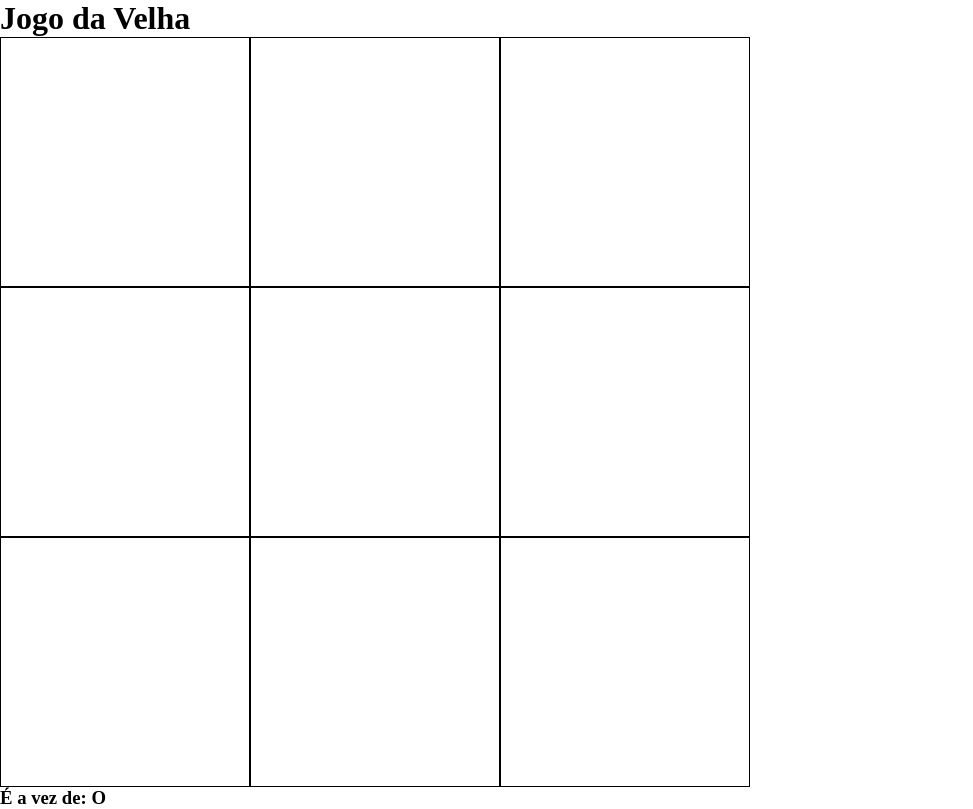
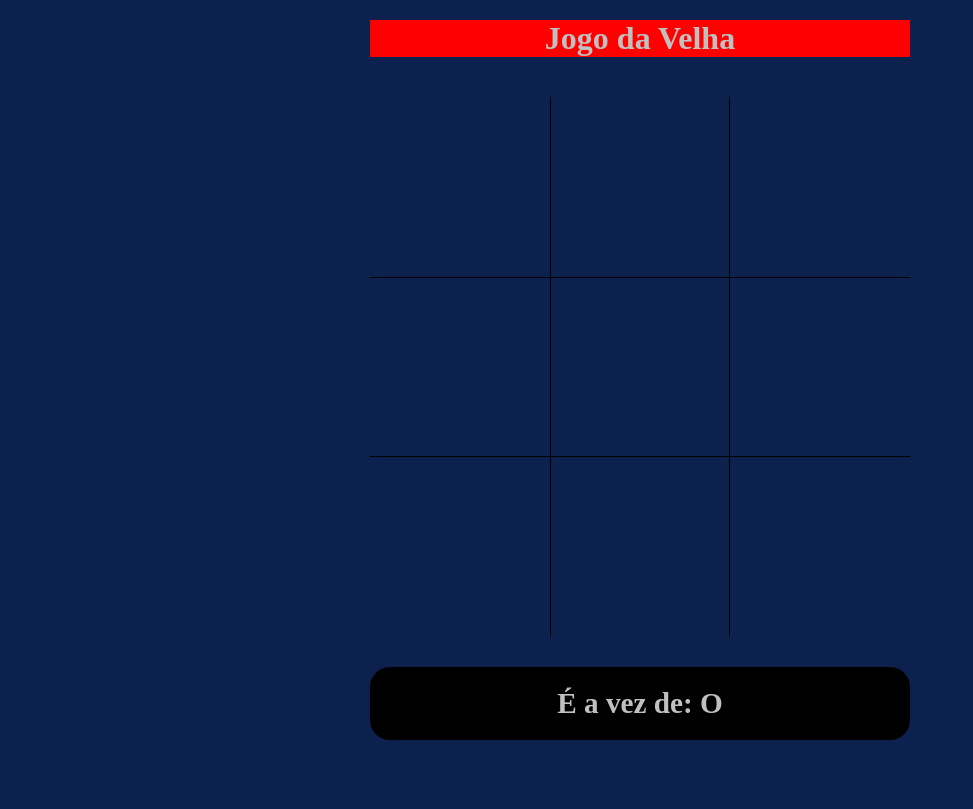
Before and after one commit to gabrielssconceicao/Tic-Tac-Toe, a React (Vite) app: page / in a window 1280 px wide. Shown: the whole page, without its empty margins (0-973 px from the left). Built offline with nearby package versions, Linux system fonts and the light colour scheme.

Commit message:
css pronto

```diff
--- a/src/App.css
+++ b/src/App.css
@@ -3,3 +3,7 @@
   padding: 0;
   box-sizing: border-box;
 }
+
+body {
+  background-color: #0d214f;
+}
--- a/src/App.jsx
+++ b/src/App.jsx
@@ -1,14 +1,9 @@
-import { useState } from 'react';
 import './App.css';
-import {Board} from './Components/Board';
+import { Board } from './Components/Board';
 
 export default function App() {
-  const [player, setPlayer] = useState('X');
-
   return (
     <div className="App">
-      <h1>Jogo da Velha</h1>
-
       <Board />
     </div>
   );
--- a/src/Components/Board/Board.css
+++ b/src/Components/Board/Board.css
@@ -1,9 +1,40 @@
 .board {
   height: fit-content;
   width: fit-content;
+  margin: 0 auto;
 }
 
 .squares {
   display: grid;
   grid-template-columns: repeat(3, 1fr);
+  height: fit-content;
+  margin-bottom: 30px;
 }
+
+.score {
+  padding: 20px;
+
+  display: flex;
+  justify-content: center;
+  align-items: center;
+  flex-direction: column;
+  gap: 20px;
+
+  font-size: 25px;
+  background-color: black;
+  border-radius: 20px;
+}
+
+.score button {
+  width: 40%;
+  height: 40px;
+
+  font-size: 20px;
+  font-weight: 600;
+
+  cursor: pointer;
+
+  background-color: #071330;
+  color: #c0c0c0;
+  border: 1px solid #c0c0c0;
+}
--- a/src/Components/Board/index.jsx
+++ b/src/Components/Board/index.jsx
@@ -65,6 +65,7 @@ export function Board() {
 
   return (
     <div className="board">
+      <h1>Jogo da Velha</h1>
       <div className="squares">
         {squares.map((el, index) => (
           <Square key={index} onClick={() => handleClick(index)} value={el} />
--- a/src/Components/Square/Square.css
+++ b/src/Components/Square/Square.css
@@ -1,17 +1,52 @@
+.board {
+  padding: 20px;
+  color: #c0c0c0;
+}
+
+h1 {
+  text-align: center;
+  margin-bottom: 40px;
+  background-color: red;
+  display: inline-block;
+  width: 100%;
+}
+
 .square {
-  min-width: 100px;
-  width: 250px;
-  max-width: 300px;
-
-  min-height: 100px;
-  height: 250px;
-  max-height: 300px;
-
-  border: 1px solid #000;
-
+  width: 180px;
+  height: 180px;
   display: flex;
   justify-content: center;
   align-items: center;
 
   font-size: 70px;
+
+  cursor: pointer;
 }
+
+.square:hover {
+  background-color: #07133095;
+}
+
+.square:nth-child(2) {
+  border-left: 1px solid #000;
+  border-right: 1px solid #000;
+}
+
+.square:nth-child(4) {
+  border-top: 1px solid #000;
+  border-bottom: 1px solid #000;;
+}
+
+.square:nth-child(5) {
+  border: 1px solid #000;
+}
+
+.square:nth-child(6) {
+  border-top: 1px solid #000;
+  border-bottom: 1px solid #000;
+}
+
+.square:nth-child(8) {
+  border-left: 1px solid #000;
+  border-right: 1px solid #000;
+}
```
